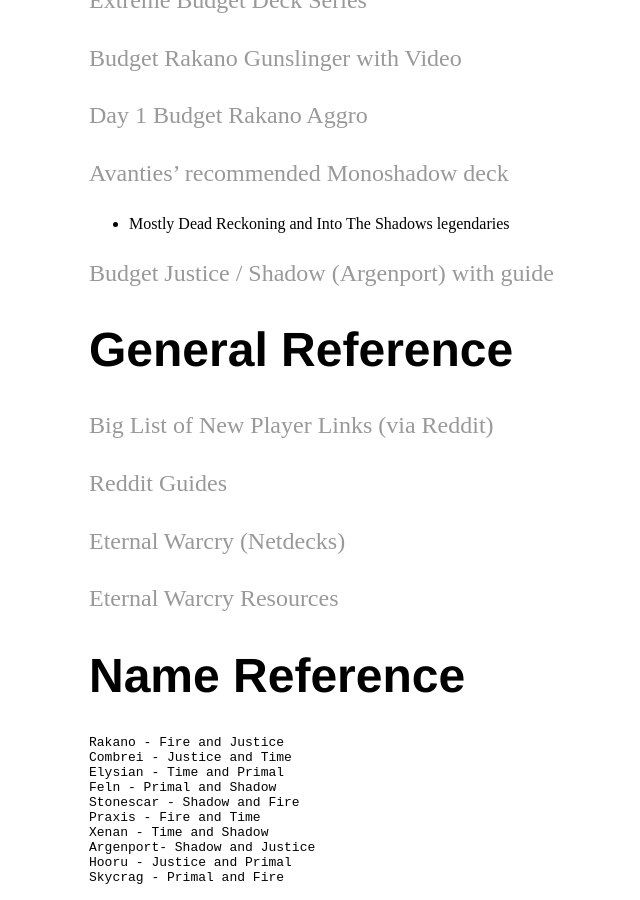
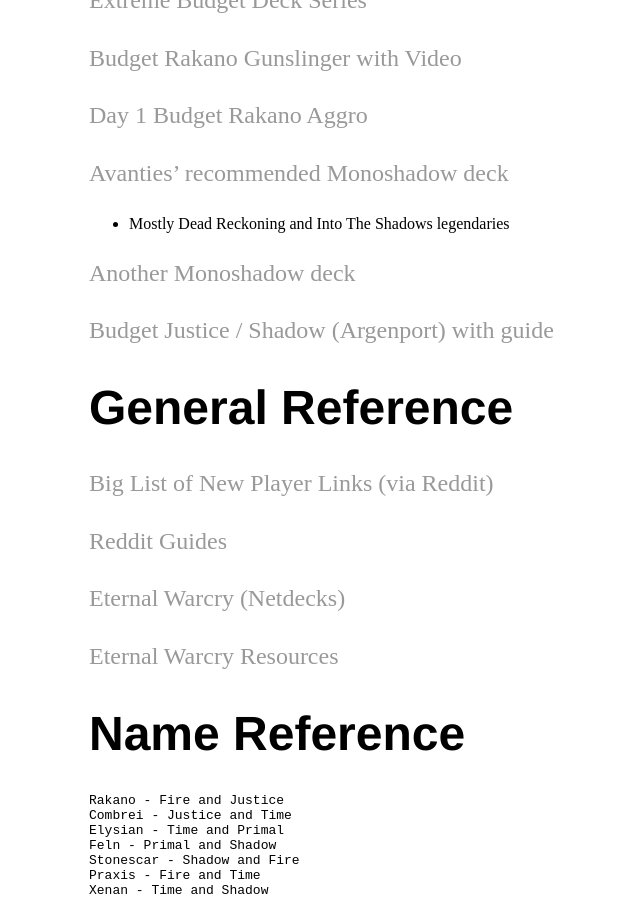
Before and after one commit to surgie/surgie.github.io, a Jekyll site: the page built from _posts/2018-10-15-learning-eternal.md, in a window 1280 px wide and 900 px high, scrolled down 2417 px. Shown: the whole window, without its empty margins (103-743 px from the left). Built offline with Jekyll 4.4.1, drawn with Linux system fonts in a browser that asks for light colours; our own code applies the rules of GitHub Pages for plain Markdown files.

Commit message:
monoshadow link

```diff
--- a/_posts/2018-10-15-learning-eternal.md
+++ b/_posts/2018-10-15-learning-eternal.md
@@ -101,6 +101,8 @@
 [Avanties' recommended Monoshadow deck](https://eternalwarcry.com/decks/details/rI1O6185IDw/into-the-shadowlands-top-40-masters)
 - Mostly Dead Reckoning and Into The Shadows legendaries
 
+[Another Monoshadow deck](https://eternalwarcry.com/decks/details/cnQD0frp0so/masters-mono-shadow)
+
 [Budget Justice / Shadow (Argenport) with guide](https://eternalwarcry.com/decks/details/S071ykERwhs/budget-argenport-deck-w-video-deck-tech-explanation)
 
 # General Reference
```
